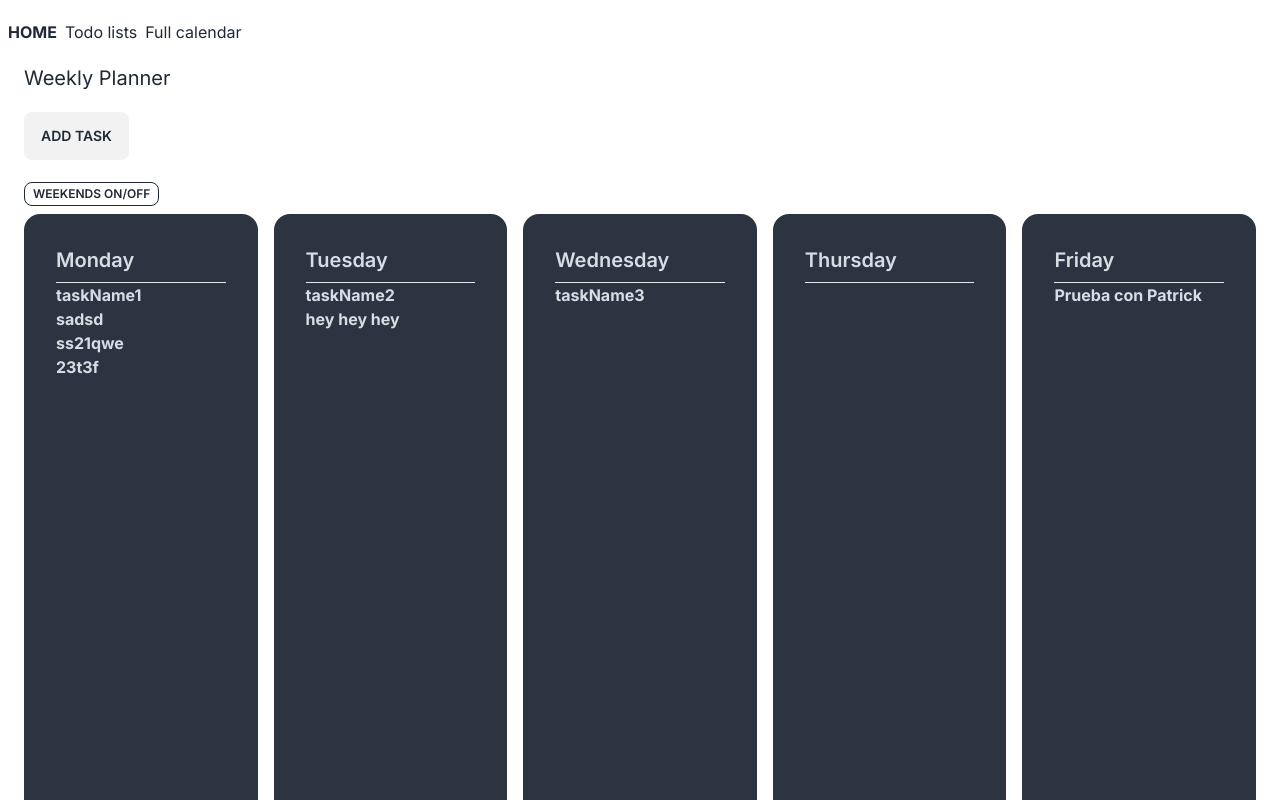
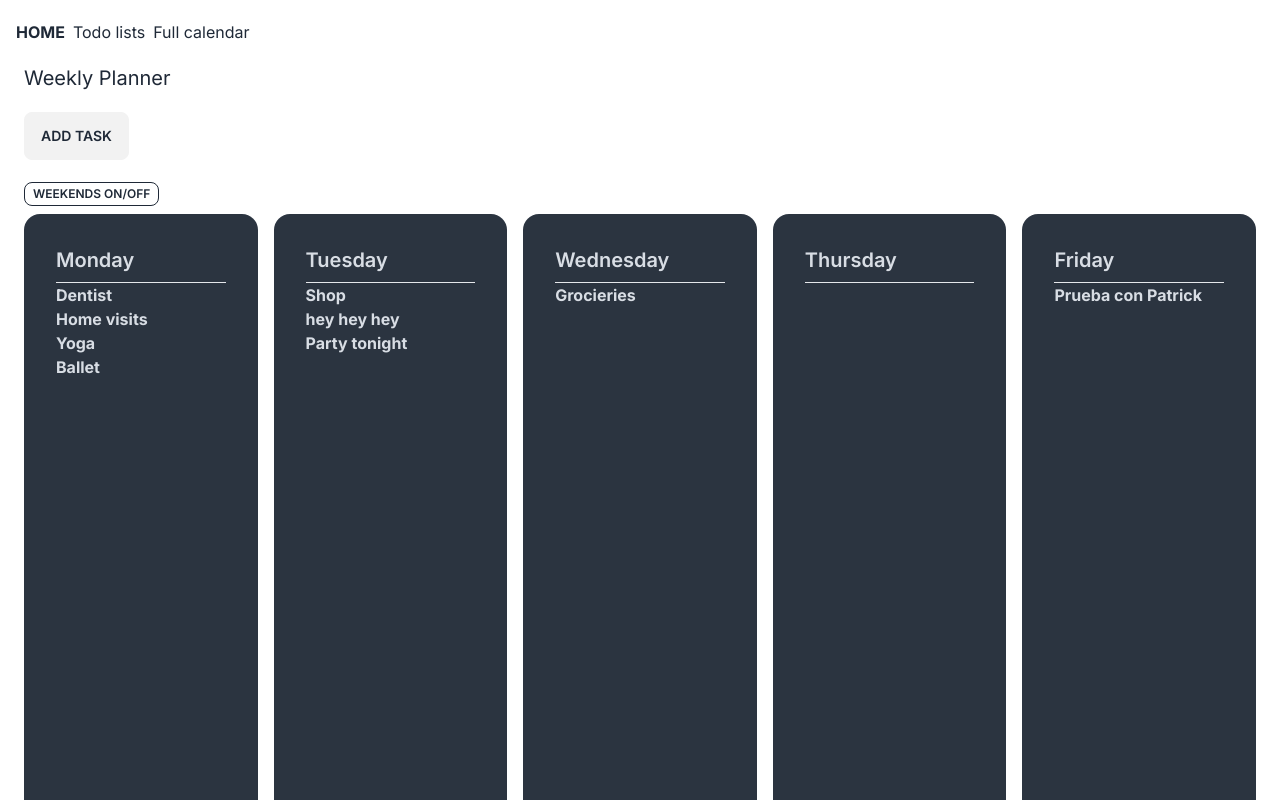
Before and after one commit to BertoPolo/week-plannerTS, a Next.js app: page /home in a window 1280 px wide. Shown: the top 800 px of the page. Built offline with nearby package versions, Linux system fonts and the light colour scheme; data requests are answered from the project's data file.

Commit message:
styling: navbar and modalform. adding auto-refresh. changing component names

```diff
--- a/app/home/page.tsx
+++ b/app/home/page.tsx
@@ -1,5 +1,5 @@
 // import Link from "next/link"
-import Day from "../../components/Day"
+import Day from "../../components/DayInWeek"
 import Modal from "../../components/ModalForm"
 import { getAllTasks } from "@/api"
 
--- a/components/ModalForm.tsx
+++ b/components/ModalForm.tsx
@@ -2,6 +2,7 @@
 import { v4 as uuidv4 } from "uuid"
 import React, { FormEventHandler, useState } from "react"
 import { createTask } from "@/api"
+import { useRouter } from "next/navigation"
 
 const Modal = () => {
   const [newTaskNameValue, setNewTaskNameValue] = useState<string>("")
@@ -11,8 +12,11 @@ const Modal = () => {
   const [newDescriptionValue, setNewDescriptionValue] = useState<string>("")
   const [newDayOfWeekValue, setNewnewDayOfWeekValue] = useState<any>("Monday") // solve this ANY type
 
+  const router = useRouter()
+
   const handleNewTaskForm: FormEventHandler<HTMLFormElement> = async (e) => {
     e.preventDefault()
+
     await createTask({
       id: uuidv4(),
       taskName: newTaskNameValue,
@@ -23,13 +27,15 @@ const Modal = () => {
       description: newDescriptionValue,
       dayOfWeek: newDayOfWeekValue,
     })
-
+    //reset states
     setNewTaskNameValue("")
     // setNewDateValue("")
     setNewStartTimeValue("")
     setNewEndTimeValue("")
     setNewDescriptionValue("")
     setNewnewDayOfWeekValue("Monday")
+    //refreshing
+    router.refresh()
   }
 
   return (
@@ -42,7 +48,7 @@ const Modal = () => {
       <input type="checkbox" id="AddTaskModal" className="modal-toggle" />
       <div className="modal">
         <div className="modal-box">
-          <h3 className="text-lg font-bold">Add your task!</h3>
+          <h3 className="text-lg font-bold mb-4">Add your task!</h3>
 
           <form onSubmit={handleNewTaskForm}>
             <input
@@ -50,7 +56,7 @@ const Modal = () => {
               value={newTaskNameValue}
               onChange={(e) => setNewTaskNameValue(e.target.value)}
               title="Task title"
-              placeholder="enter task title here"
+              placeholder="--> enter task title here"
               className="block"
               required
             />
--- a/components/Navbar.tsx
+++ b/components/Navbar.tsx
@@ -4,7 +4,7 @@ import React from "react"
 const Navbar = () => {
   return (
     <div className="navbar bg-base-100">
-      <div className="flex-1">
+      <div className="flex-1 mx-2">
         <Link href="/" className="mr-2">
           <b>HOME</b>
         </Link>
--- /dev/null
+++ b/components/SingleDay.tsx
@@ -0,0 +1,7 @@
+import React from "react"
+
+const SingleDay = () => {
+  return <div>SingleDay</div>
+}
+
+export default SingleDay
--- a/data/events.json
+++ b/data/events.json
@@ -2,7 +2,7 @@
   "tasks": [
     {
       "id": "id1",
-      "taskName": "taskName1",
+      "taskName": "Dentist",
       "startTime": "startTime1",
       "endTime": "endTime1",
       "date": "date1",
@@ -12,7 +12,7 @@
     },
     {
       "id": "id2",
-      "taskName": "taskName2",
+      "taskName": "Shop",
       "startTime": "startTime2",
       "endTime": "endTime1",
       "date": "date2",
@@ -22,7 +22,7 @@
     },
     {
       "id": "id3",
-      "taskName": "taskName3",
+      "taskName": "Grocieries",
       "startTime": "startTime3",
       "endTime": "endTime3",
       "date": "date3",
@@ -32,7 +32,7 @@
     },
     {
       "id": "3afff816-e2c9-4b3b-b72e-28dc656c7729",
-      "taskName": "sadsd",
+      "taskName": "Home visits",
       "startTime": "14:26",
       "endTime": "14:31",
       "isDone": false,
@@ -41,7 +41,7 @@
     },
     {
       "id": "3afff816-e2c9-4b3b-b72e",
-      "taskName": "ss21qwe",
+      "taskName": "Yoga",
       "startTime": "14:26",
       "endTime": "14:31",
       "isDone": false,
@@ -50,7 +50,7 @@
     },
     {
       "id": "3afff816-e2c9-4b3b-b72e-28dukc656c7729",
-      "taskName": "23t3f",
+      "taskName": "Ballet",
       "startTime": "14:26",
       "endTime": "14:31",
       "isDone": false,
@@ -101,6 +101,15 @@
       "isDone": false,
       "description": "siuuu",
       "dayOfWeek": "Tuesday"
+    },
+    {
+      "id": "570911ec-7b38-499e-9acd-0b39491ec10a",
+      "taskName": "Party tonight",
+      "startTime": "22:24",
+      "endTime": "04:24",
+      "isDone": false,
+      "description": "rockNroll",
+      "dayOfWeek": "Tuesday"
     }
   ]
 }
```
Also changed, not shown: components/DayInWeek.tsx (renamed from components/Day.tsx).
